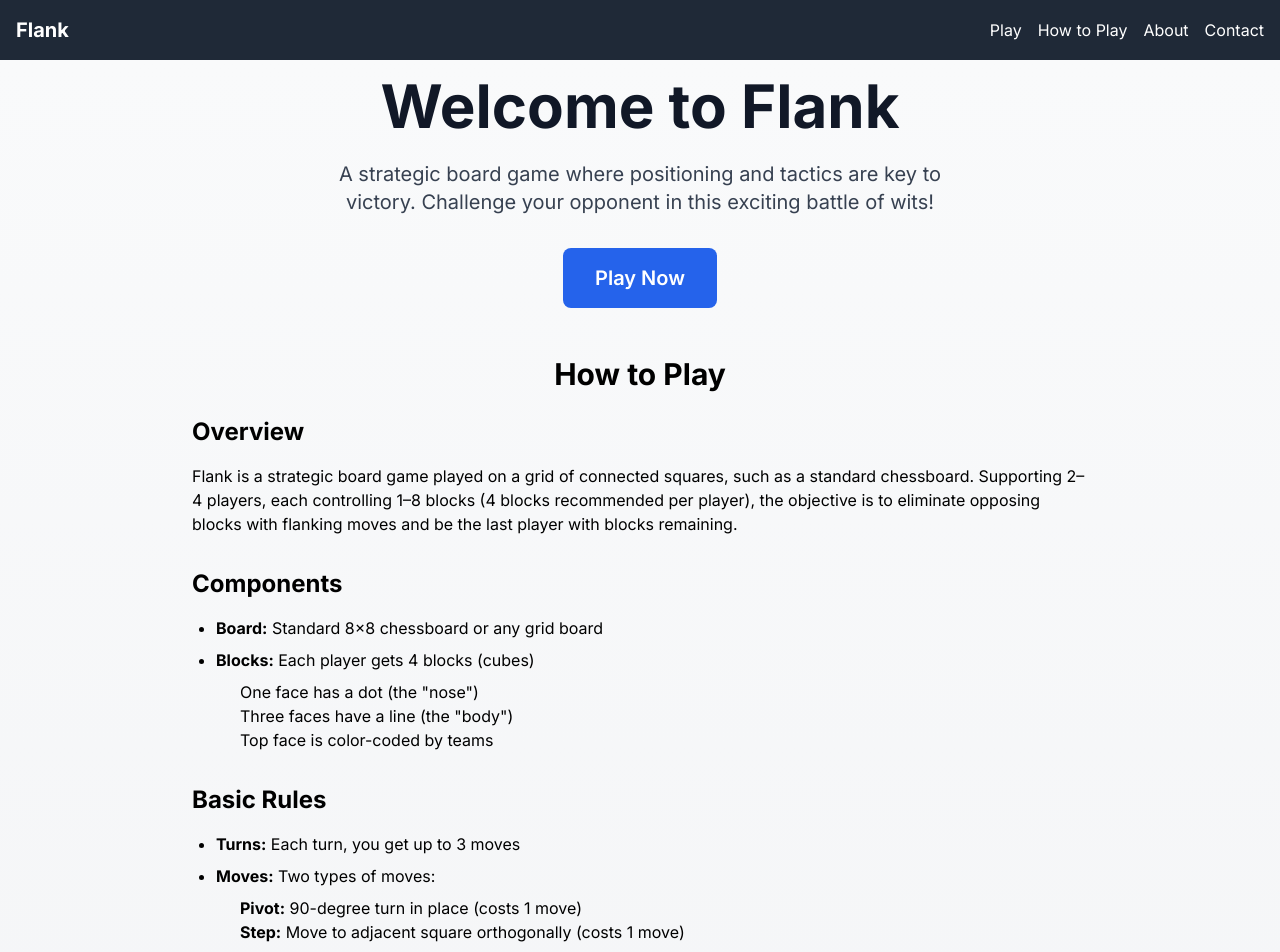
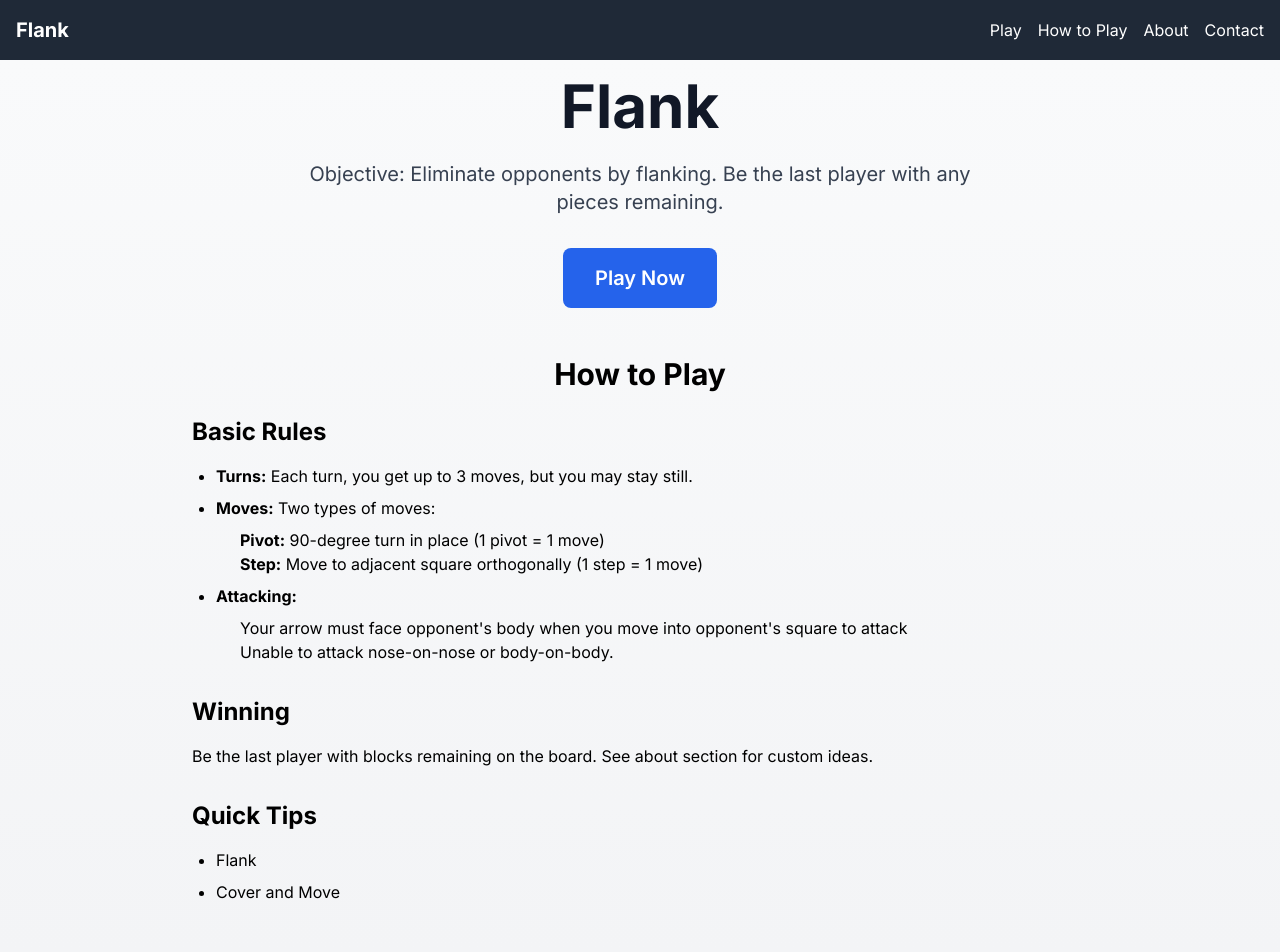
Before and after one commit to niconico33/Flank, a Next.js app: page / in a window 1280 px wide. Shown: the top 952 px of the page. Built offline with nearby package versions, Linux system fonts and the light colour scheme.

Commit message:
homepage edit

```diff
--- a/src/app/how-to-play/page.tsx
+++ b/src/app/how-to-play/page.tsx
@@ -15,9 +15,7 @@ export default function HowToPlayPage() {
         <section className="mb-12">
           <h2 className="text-2xl font-bold mb-4">1. Overview</h2>
           <p className="mb-4">
-            Flank is a strategic board game played on a grid of connected squares, such as a standard chessboard.
-            Supporting 2–4 players, each controlling 1–8 blocks (4 blocks recommended per player), the objective
-            is to eliminate opposing blocks with flanking moves and be the last player with blocks remaining.
+          Objective: Eliminate opposing blocks with a flanking move. Be the last player with any blocks remaining.
           </p>
         </section>
 
--- a/src/app/page.tsx
+++ b/src/app/page.tsx
@@ -11,11 +11,11 @@ export default function HomePage() {
         <div className="max-w-4xl mx-auto w-full">
           <div className="text-center mb-12">
             <h1 className="text-6xl font-bold mb-6 text-gray-900">
-              Welcome to Flank
+              Flank
             </h1>
             <p className="text-xl mb-8 text-gray-700 max-w-2xl mx-auto">
-              A strategic board game where positioning and tactics are key to victory.
-              Challenge your opponent in this exciting battle of wits!
+            Objective: Eliminate opponents by flanking. Be the last player with any pieces remaining.
+
             </p>
 
             <Link
@@ -31,43 +31,19 @@ export default function HomePage() {
             <h2 className="text-3xl font-bold mb-6 text-center">How to Play</h2>
 
             <section className="mb-8">
-              <h3 className="text-2xl font-bold mb-4">Overview</h3>
-              <p>
-                Flank is a strategic board game played on a grid of connected squares, such as a standard chessboard.
-                Supporting 2–4 players, each controlling 1–8 blocks (4 blocks recommended per player), the objective
-                is to eliminate opposing blocks with flanking moves and be the last player with blocks remaining.
-              </p>
-            </section>
-
-            <section className="mb-8">
-              <h3 className="text-2xl font-bold mb-4">Components</h3>
-              <ul className="list-disc pl-6 space-y-2">
-                <li><strong>Board:</strong> Standard 8×8 chessboard or any grid board</li>
-                <li><strong>Blocks:</strong> Each player gets 4 blocks (cubes)
-                  <ul className="list-circle pl-6 mt-2">
-                    <li>One face has a dot (the "nose")</li>
-                    <li>Three faces have a line (the "body")</li>
-                    <li>Top face is color-coded by teams</li>
-                  </ul>
-                </li>
-              </ul>
-            </section>
-
-            <section className="mb-8">
               <h3 className="text-2xl font-bold mb-4">Basic Rules</h3>
               <ul className="list-disc pl-6 space-y-2">
-                <li><strong>Turns:</strong> Each turn, you get up to 3 moves</li>
+                <li><strong>Turns:</strong> Each turn, you get up to 3 moves, but you may stay still.</li>
                 <li><strong>Moves:</strong> Two types of moves:
                   <ul className="list-circle pl-6 mt-2">
-                    <li><strong>Pivot:</strong> 90-degree turn in place (costs 1 move)</li>
-                    <li><strong>Step:</strong> Move to adjacent square orthogonally (costs 1 move)</li>
+                    <li><strong>Pivot:</strong> 90-degree turn in place (1 pivot = 1 move)</li>
+                    <li><strong>Step:</strong> Move to adjacent square orthogonally (1 step = 1 move)</li>
                   </ul>
                 </li>
                 <li><strong>Attacking:</strong>
                   <ul className="list-circle pl-6 mt-2">
-                    <li>Your nose (dot) must face opponent's body (line)</li>
-                    <li>Move into opponent's square to attack</li>
-                    <li>Nose-on-nose or body-on-body contact loses the attack</li>
+                    <li>Your arrow must face opponent's body when you move into opponent's square to attack </li>
+                    <li>Unable to attack nose-on-nose or body-on-body. </li>
                   </ul>
                 </li>
               </ul>
@@ -76,18 +52,15 @@ export default function HomePage() {
             <section className="mb-8">
               <h3 className="text-2xl font-bold mb-4">Winning</h3>
               <p>
-                Be the last player with blocks remaining on the board. You can also play with custom victory
-                conditions like Capture the Flag or Eliminate the Captain.
+                Be the last player with blocks remaining on the board. See about section for custom ideas.
               </p>
             </section>
 
             <section className="mb-8">
               <h3 className="text-2xl font-bold mb-4">Quick Tips</h3>
               <ul className="list-disc pl-6 space-y-2">
-                <li>Position your blocks to protect their bodies</li>
-                <li>Use multiple blocks to create defensive formations</li>
-                <li>Look for opportunities to flank exposed opponents</li>
-                <li>Plan your moves ahead - you get 3 per turn!</li>
+                <li>Flank</li>
+                <li>Cover and Move</li>
               </ul>
             </section>
           </div>
```
